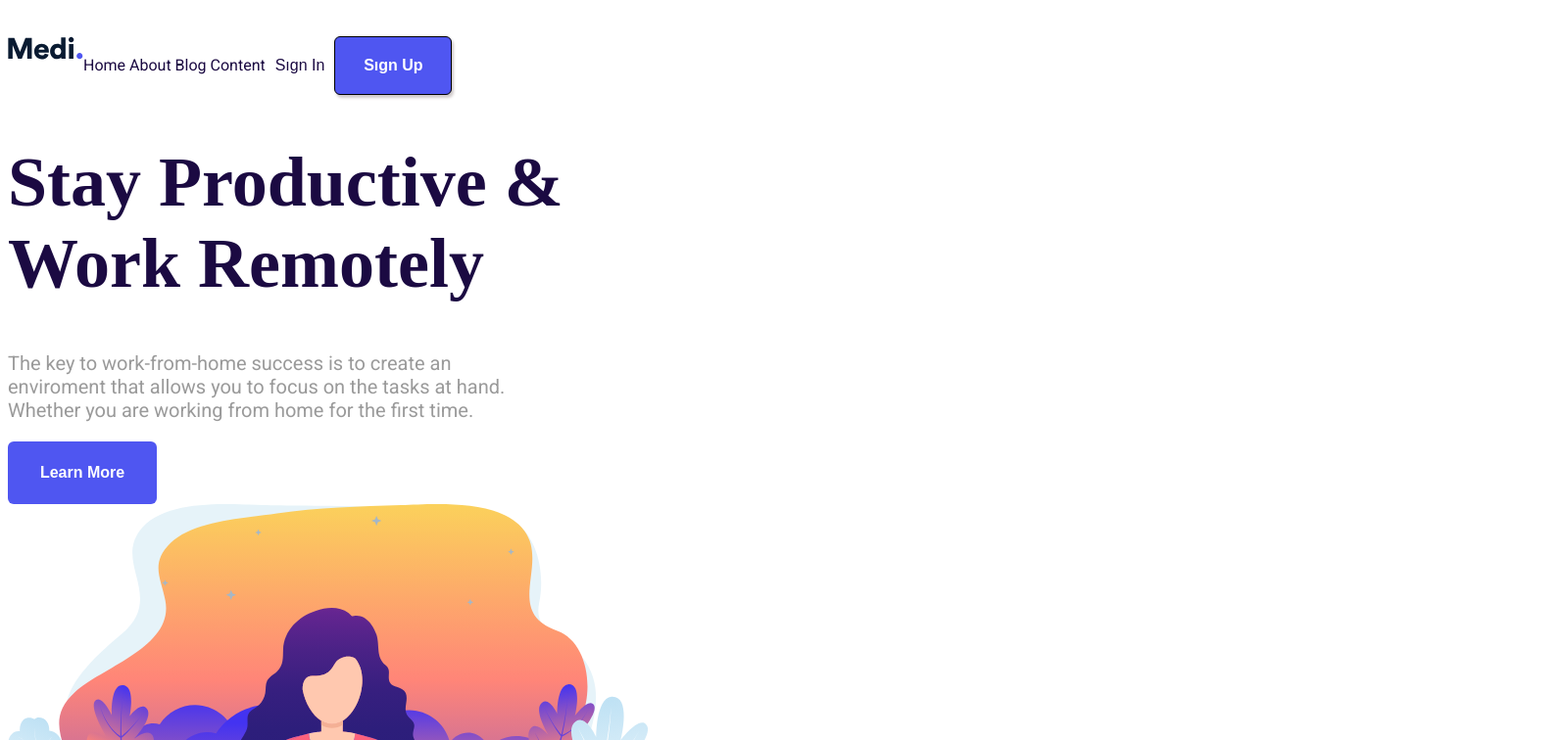
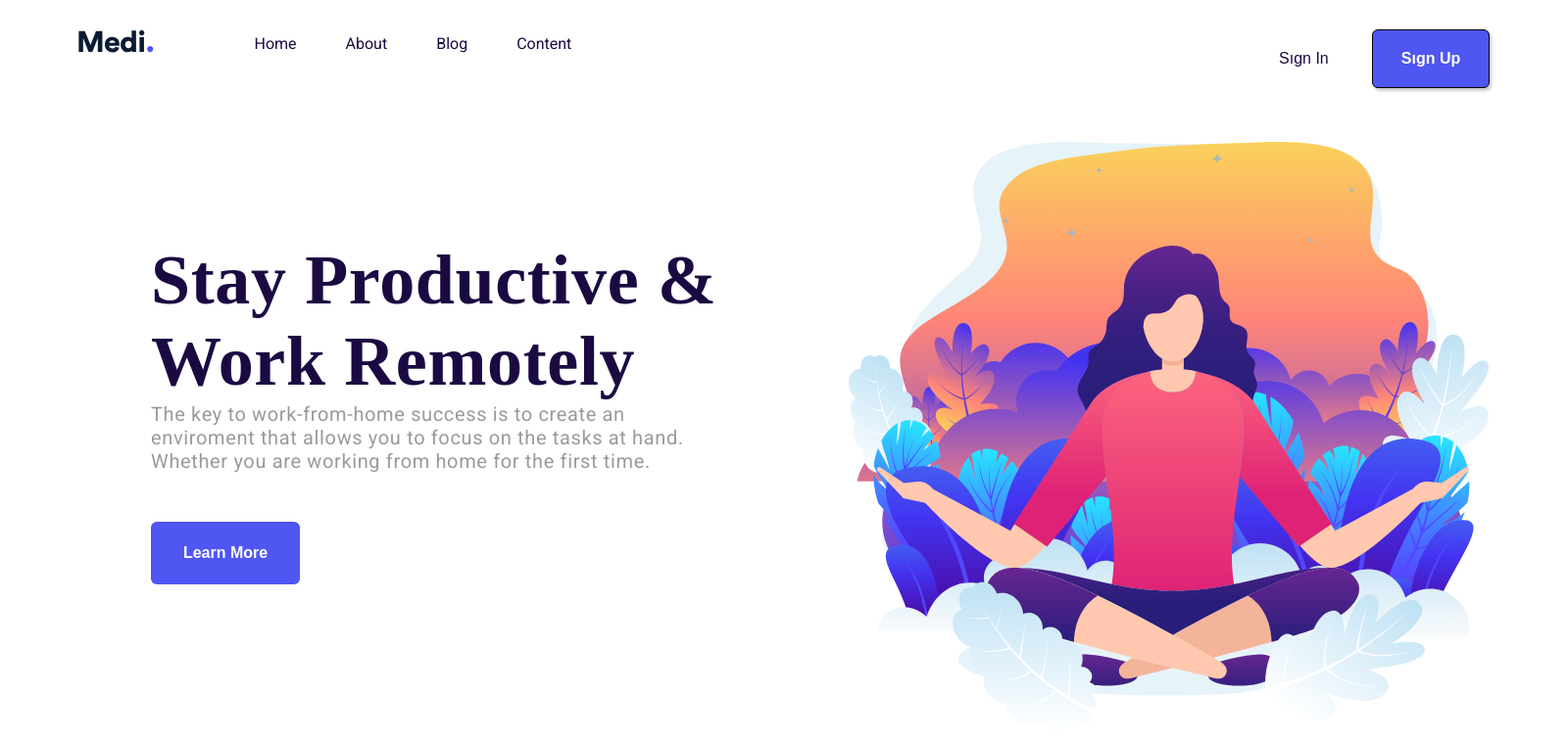
Before and after one commit to ummuhan/KodluyoruzBootcampOdev1-2, a plain HTML site: page Odev2/index.html in a window 1280 px wide. Shown: the top 756 px of the page at 98% size, 1600 px wide, since content can reach past the window. Drawn offline with Linux system fonts and the light colour scheme; a web font is replaced by a local one.

Commit message:
Ödev tamamlandı.

```diff
--- a/Odev2/index.html
+++ b/Odev2/index.html
@@ -17,17 +17,22 @@
     <div class="container">
         <header class="header">
             <img src="images/Medi..svg" alt="Logo">
+            <ul class="header__menu">
+                <li><a href="#">Home</a></li>
+                <li><a href="#">About</a></li>
+                <li><a href="#">Blog</a></li>
+                <li><a href="#">Content</a></li>
+            </ul>
 
-            <span>Home</span>
-            <span>About</span>
-            <span>Blog</span>
-            <span>Content</span>
-            <button class=" button header__signIn">Sıgn In</button>
-            <button class=" button header__signUp">Sıgn Up</button>
+            <div class="header__button">
+                <button class=" button header__signIn">Sıgn In</button>
+                <button class=" button header__signUp">Sıgn Up</button>
+            </div>
+
         </header>
 
         <main class="main">
-            <div class="paragraf">
+            <div class="main__paragraf">
                 <h1>Stay Productive &<br>
                     Work Remotely</h1>
                 <p>The key to work-from-home success is to create an<br>
@@ -38,7 +43,7 @@
                     Learn More
                 </button>
             </div>
-            <div class="image">
+            <div class="main__image">
                 <img src="images/Frame.svg" alt="">
             </div>
         </main>
--- a/Odev2/style.scss
+++ b/Odev2/style.scss
@@ -5,45 +5,73 @@ $font-family--h1:'Ramaraja', serif;
 $c_p:#9A9A9A;
 $font-weight--genel:400;
 $font-size--genel:16px;
+*{
+    box-sizing: border-box;
+    padding: 0;
+    margin: 0;
+}
 
 
 .container{
+    padding: 30px 80px;
+    width: 1600px;
+    height: 920px;
+     margin:auto;
     position: relative;
-    margin-top: 37px;
-    margin-left: 67;
-    margin-right: 80;
+
 
     font-size: $font-size--genel;
     font-weight: $font-weight--genel;
     font-family: $font-family--genel;
-    //text-align: center;
+    text-align: center;
     .button{
 
-
+   cursor: pointer;
     background-color:$c_button ;
     border-radius: 6px;
     color:white;
     font-weight: 700;
     font-size: 16px;
-    text-align: center;
+
 
     }
     .main{
+        top: 115px;
+        position: relative;
 
-        display: inline;
 
-        .paragraf{
+        &__image{
+
+            display: inline;
+                position: absolute;
+                right: 0;
+                top: 0;
+                width: auto
+
+        }
+
+        &__paragraf{
+
+      float: left;
+         position: absolute;
+         left: 74px;
+         top: 100px;
+         letter-spacing: 0.04em;
+         text-align: left;
             h1{
+
                 color: $text-color;
+
                 font-size:  72px;
                 font-family: $font-family--h1;
             }
             p{
+
                  color: $c_p;
                  font-size: 20px;
             }
             .main__button{
-
+             margin-top: 50px;
                 width: 152px;
                 height: 63.82px;
                border: none;
@@ -51,16 +79,42 @@ $font-size--genel:16px;
         }
     }
     .header{
-        display: block;
+
+
         img{
+           margin-right: 97.5px;
             float: left;
         }
+        &__menu{
+            list-style: none;
+            margin: 0;
+            padding:0;
+            li{
+                float:left;
+              margin:5px;
+           a{
+          text-decoration: none;
+            margin-right: 40px;
+              color:$text-color;
+               font-family: $font-family--genel;
+             font-weight: 400;
+                font-size: 16px;
+
+                   }
+            }
+
+        }
+        &__button{
+
+            float: right;
+        }
         &__signIn{
+            margin-right: 40.3px;
             border: none;
           background-color: white;
           font-weight: 400  ;
          font-size: 16px;
-         text-align: center;
+
         color: $text-color;
         }
          &__signUp{
@@ -71,8 +125,9 @@ $font-size--genel:16px;
          }
 
          span{
+            margin-right: 20px;
             color:$text-color;
-            font-family: var(--font-family);
+            font-family: $font-family--genel;
             font-weight: 400;
             font-size: 16px;
             text-align: center;
```
Also changed, not shown: Odev2/style.css, 1 other file.
